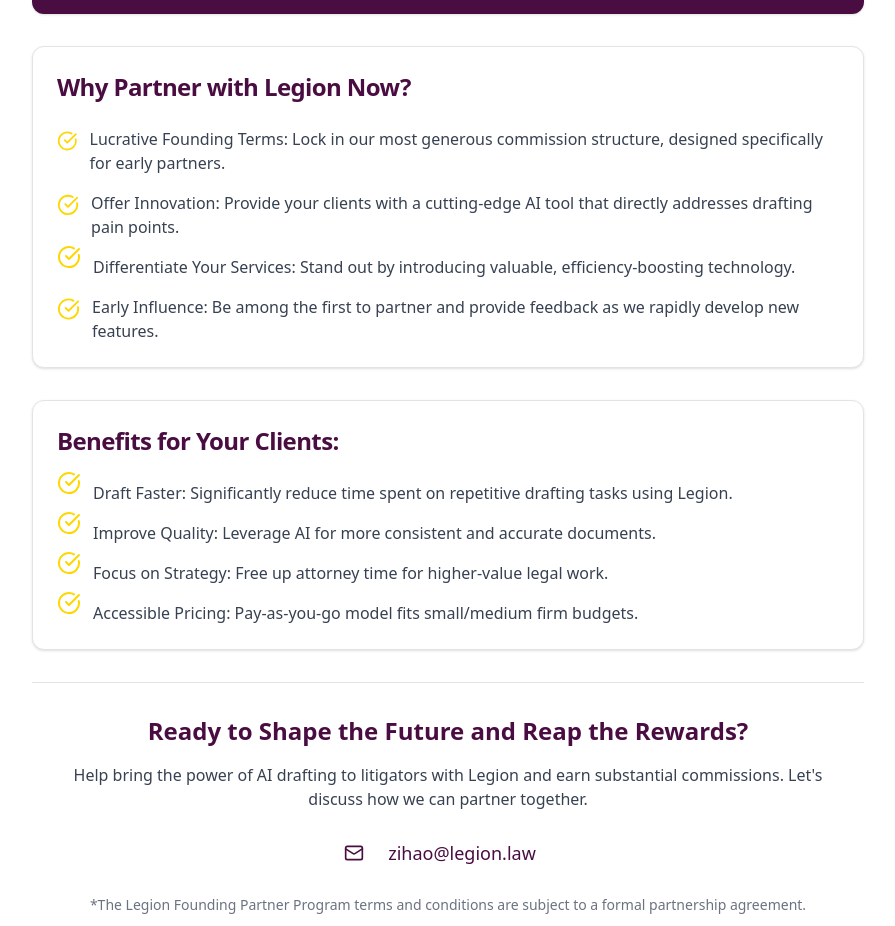
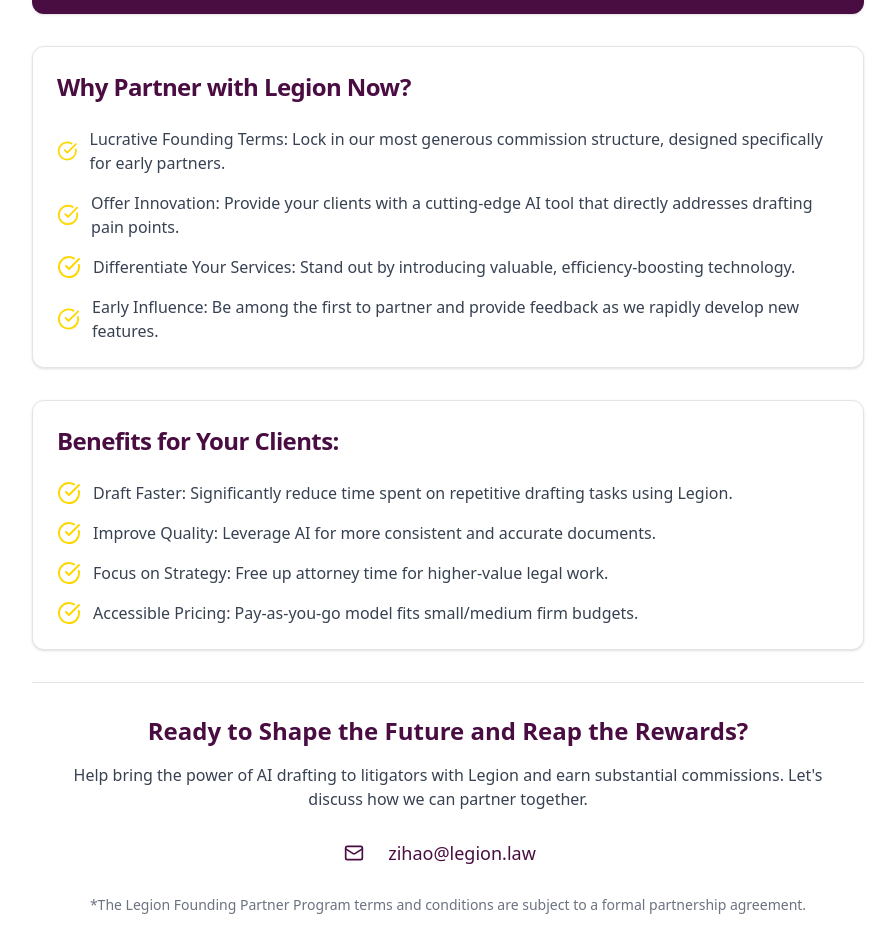
Before and after one commit to zihaojng/Legion-Founding-Partner-Program-One-Pager, a React app: page / in a window 1280 px wide. Shown: the part 1518-2444 px from the top of the page, without its empty margins (192-1087 px from the left). Built offline with nearby package versions, Linux system fonts and the light colour scheme; the HTML template or start-up script is replaced by a standard one.

Commit message:
fix check mark

```diff
--- a/src/components/Flyer.tsx
+++ b/src/components/Flyer.tsx
@@ -185,7 +185,7 @@
           <CardContent>
           <div className="space-y-4">
             {['Lucrative Founding Terms: Lock in our most generous commission structure, designed specifically for early partners.', 'Offer Innovation: Provide your clients with a cutting-edge AI tool that directly addresses drafting pain points.', 'Differentiate Your Services: Stand out by introducing valuable, efficiency-boosting technology.', 'Early Influence: Be among the first to partner and provide feedback as we rapidly develop new features.'].map((benefit, i) => <div key={i} className="flex items-center gap-3">
-                <CheckCircleIcon className="h-6 w-6 text-[#FFD700] translate-y-[-10px]" />
+                <CheckCircleIcon className="h-6 w-6 text-[#FFD700]" />
                 <span className="text-gray-700">{benefit}</span>
               </div>)}
           </div>
@@ -207,7 +207,7 @@
           <CardContent>
           <div className="space-y-4">
             {['Draft Faster: Significantly reduce time spent on repetitive drafting tasks using Legion.', 'Improve Quality: Leverage AI for more consistent and accurate documents.', 'Focus on Strategy: Free up attorney time for higher-value legal work.', 'Accessible Pricing: Pay-as-you-go model fits small/medium firm budgets.'].map((benefit, i) => <div key={i} className="flex items-center gap-3">
-                <CheckCircleIcon className="h-6 w-6 text-[#FFD700] translate-y-[-10px]" />
+                <CheckCircleIcon className="h-6 w-6 text-[#FFD700]" />
                 <span className="text-gray-700">{benefit}</span>
               </div>)}
           </div>
```
